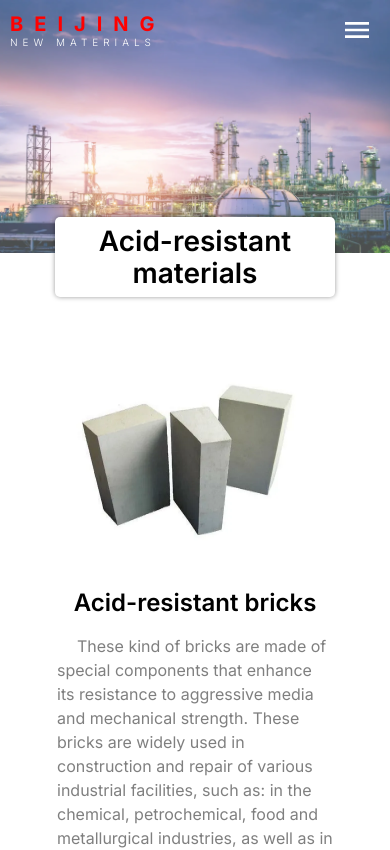
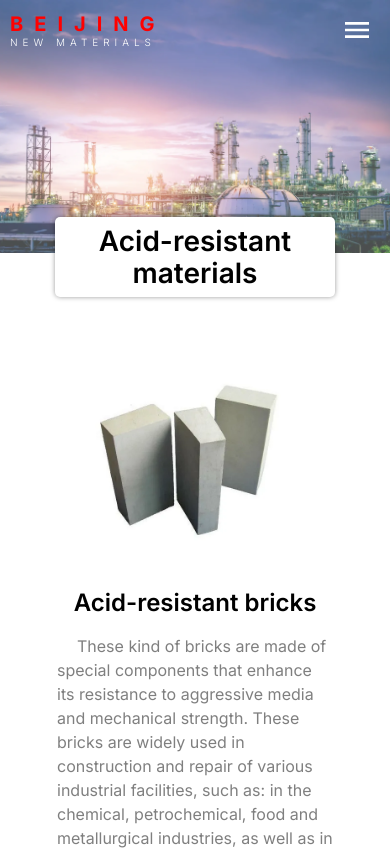
Before and after one commit to AndyShatzzz/Beijing-new-material, a Next.js app: page /materials/acid-resistant in a window 390 px wide. Shown: the top 850 px of the page. Built offline with nearby package versions, Linux system fonts and the light colour scheme.

Commit message:
fix(bugs): new background, delete clg

```diff
--- a/src/widgets/articles/ui/articles.jsx
+++ b/src/widgets/articles/ui/articles.jsx
@@ -22,7 +22,7 @@ export const Articles = ({ arrData }) => {
                 <Image
                   src={item.image}
                   alt={`Image ${index + 1}`}
-                  layout="fill"
+                  className={styles.itemImage}
                 />
               </div>
               <div className={styles.textContainer}>
--- a/src/widgets/articles/ui/articles.module.scss
+++ b/src/widgets/articles/ui/articles.module.scss
@@ -37,6 +37,14 @@
   position: relative;
   width: 250px;
   height: 210px;
+  pointer-events: none;
+}
+
+.itemImage {
+  width: 250px;
+  height: 210px;
+  object-fit: contain;
+  object-position: center;
 }
 
 .textContainer {
@@ -92,7 +100,8 @@
     width: 200px;
     height: 150px;
   }
-  .image {
+
+  .itemImage {
     width: 200px;
     height: 150px;
   }
@@ -124,7 +133,7 @@
     height: 210px;
   }
 
-  .image {
+  .itemImage {
     width: 250px;
     height: 210px;
   }
--- a/src/widgets/header/ui/header.jsx
+++ b/src/widgets/header/ui/header.jsx
@@ -28,7 +28,6 @@ export default function Header() {
 
   useEffect(() => {
     window.addEventListener("scroll", (evt) => {
-      console.log(window.scrollY);
       if (window.scrollY > 30) {
         setHeadClass(styles.headerSticky);
       } else {
```
Also changed, not shown: src/app/materials/thermal-insulation/page.jsx (+5 -5 lines), src/widgets/ourProducts/ui/ourProducts.module.scss (+0 -26 lines), src/shared/images/img4.webp.
